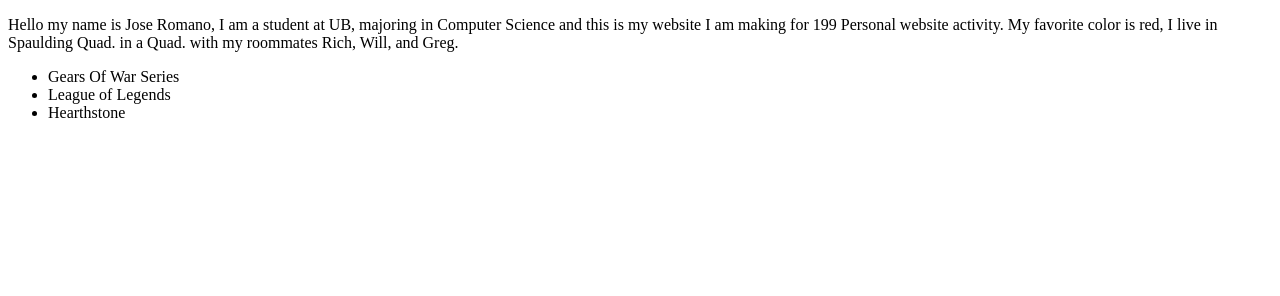
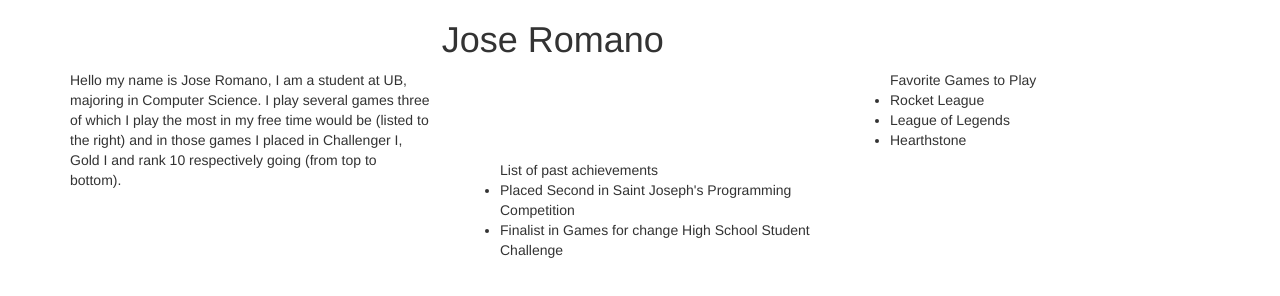
Before and after one commit to jromano8954/jromano8954.github.io, a plain HTML site: page index.html in a window 1280 px wide. Drawn offline with nearby package versions, Linux system fonts and the light colour scheme.

Commit message:
Update index.html
Changes to Website from Jose

```diff
--- a/index.html
+++ b/index.html
@@ -1,14 +1,34 @@
 <!doctype html>
 <html>
 	<head>
-      <title>199 Website Activity</title>
+		<title>Jose's Romano 199 Website</title>
+		<link rel="stylesheet" href="https://maxcdn.bootstrapcdn.com/bootstrap/3.3.7/css/bootstrap.min.css" integrity="sha384-BVYiiSIFeK1dGmJRAkycuHAHRg32OmUcww7on3RYdg4Va+PmSTsz/K68vbdEjh4u" crossorigin="anonymous">
+		<script src="https://maxcdn.bootstrapcdn.com/bootstrap/3.3.7/js/bootstrap.min.js" integrity="sha384-Tc5IQib027qvyjSMfHjOMaLkfuWVxZxUPnCJA7l2mCWNIpG9mGCD8wGNIcPD7Txa" crossorigin="anonymous"></script>
+		<script src="https://ajax.googleapis.com/ajax/libs/jquery/3.1.1/jquery.min.js"></script>
+		<script src="myJSFile.js"></script>
+		<meta name="viewport" content="width=device-width, initial-scale=1">
+		<link rel="stylesheet" type="text/css" href="theme.css">
 	</head>
 		<body>
-      <p>Hello my name is Jose Romano, I am a student at UB, majoring in Computer Science and this is my website I am making for 199 Personal website activity. My favorite color is red, I live in Spaulding Quad. in a Quad. with my roommates Rich, Will, and Greg.</p>
-      <ul>
-        <li>Gears Of War Series</li>
+		<h1 class ="clearfix col-md-4 col-md-offset-4">Jose Romano</h1>
+		<div class="container">
+			<div class="row">
+				<div class="clearfix col-md-4"><p>Hello my name is Jose Romano, I am a student at UB, majoring in Computer Science. I play several games three of which I play the most in my free time would be (listed to the right) and in those games I placed in Challenger I, Gold I and rank 10 respectively going (from top to bottom).</p></div>
+				<div class="clearfix col-md-4 col-md-offset-4">
+					<ul>Favorite Games to Play
+						<li>Rocket League</li>
 						<li>League of Legends</li>
 						<li>Hearthstone</li>
 					</ul>
+				</div>
+				<div class="clearfix col-md-4">
+					<ul>List of past achievements
+						<li>Placed Second in Saint Joseph's Programming Competition</li>
+						<li>Finalist in Games for change High School Student Challenge</li>
+					</ul>
+				</div>
+
+			</div>
+		</div>
 	</body>
 </html>
```
Lines whose indentation alone changed are shown as unchanged.
